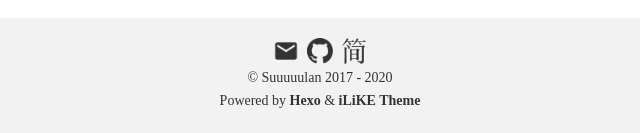
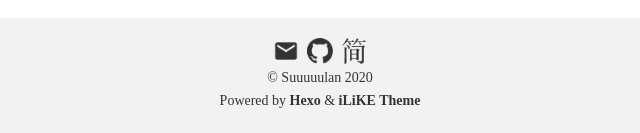
Before and after one commit to Suuuuulan/suuuuulan.github.io, a plain HTML site: page index.html in a window 1280 px wide. Shown: the part 762-895 px from the top of the page, 320-960 px from the left. Drawn offline with nearby package versions, Linux system fonts and the light colour scheme; a script that the page names is missing.

Commit message:
Site updated: 2020-08-18 11:40:27

```diff
--- a/index.html
+++ b/index.html
@@ -195,7 +195,7 @@ TestTestTest1Test2...</p>
 
 
 
-                © Suuuuulan 2017 - 2020
+                © Suuuuulan 2020
 
         </span>
     </div>
```
Also changed, not shown: 2020/08/15/Hexo搭建完成！/index.html (+1 -1 lines), 2020/08/15/第一个/index.html (+1 -1 lines), archives/2020/08/index.html (+1 -1 lines), archives/2020/index.html (+1 -1 lines), archives/index.html (+1 -1 lines).
